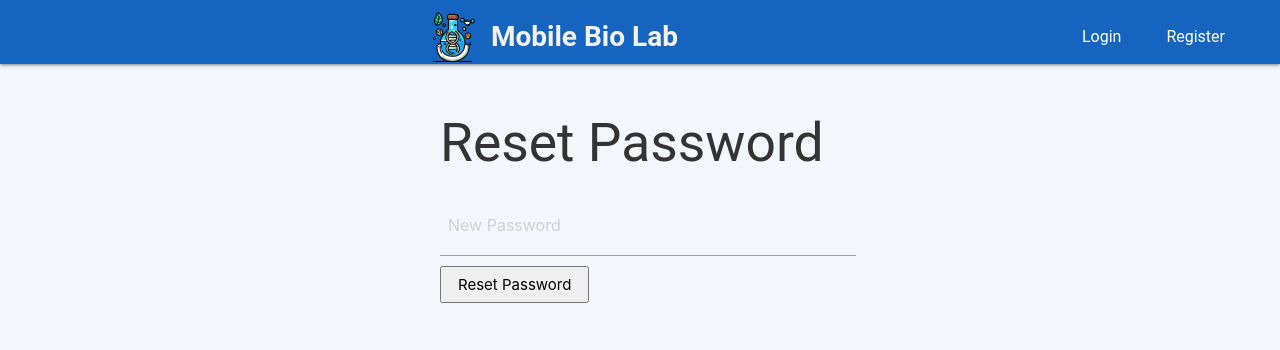
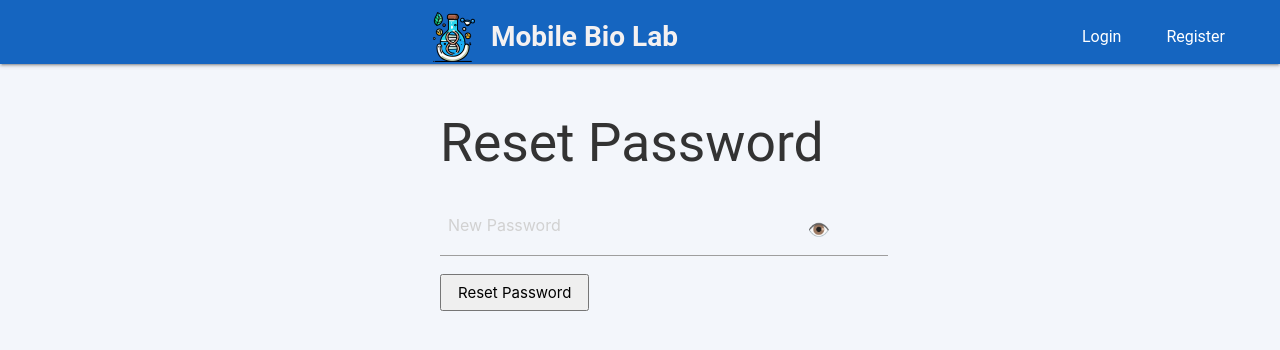
Before and after one commit to Romi-2/Mobile-Bio-Lab-Fullstack, a React (Vite) app in the folder Frontend/Mobile-Bio-Lab/: page /reset-password/1 in a window 1280 px wide. Shown: the top 350 px of the page. Built offline with nearby package versions, Linux system fonts and the light colour scheme.

Commit message:
Fix bug related to resetpassword  is fixed

```diff
--- a/Frontend/Mobile-Bio-Lab/package.json
+++ b/Frontend/Mobile-Bio-Lab/package.json
@@ -11,6 +11,7 @@
   },
   "dependencies": {
     "axios": "^1.11.0",
+    "bcrypt": "^6.0.0",
     "chart.js": "^4.5.0",
     "materialize-css": "^1.0.0",
     "nodemailer": "^7.0.5",
--- a/Frontend/Mobile-Bio-Lab/src/pages/Login.tsx
+++ b/Frontend/Mobile-Bio-Lab/src/pages/Login.tsx
@@ -15,10 +15,10 @@
 const Login: React.FC = () => {
   const [email, setEmail] = useState("");
   const [password, setPassword] = useState("");
+  const [showPassword, setShowPassword] = useState(false); // 👁️ state
   const [error, setError] = useState("");
   const navigate = useNavigate();
 
-  // ✅ fetchProfile function
   const fetchProfile = async () => {
     try {
       const token = localStorage.getItem("token");
@@ -32,7 +32,7 @@
 
       if (response.ok) {
         console.log("✅ User Profile:", profileData);
-        localStorage.setItem("profile", JSON.stringify(profileData)); // optional
+        localStorage.setItem("profile", JSON.stringify(profileData));
       } else {
         console.error("❌ Failed to fetch profile:", profileData.message);
       }
@@ -63,12 +63,10 @@
           return;
         }
 
-        // ✅ Store token + user
         localStorage.setItem("token", data.token);
         localStorage.setItem("loggedInUser", JSON.stringify(data.user));
         localStorage.setItem("role", data.user.role);
 
-        // ✅ Fetch user profile after login
         await fetchProfile();
 
         navigate("/home");
@@ -80,8 +78,6 @@
       setError("Something went wrong. Try again later.");
     }
   };
-
-
 
   return (
     <div className="login-container">
@@ -99,15 +95,23 @@
             />
           </div>
 
-          <div className="input-group">
+          <div className="input-group password-group">
             <label>Password</label>
+            <div className="password-wrapper">
               <input
-              type="password"
+                type={showPassword ? "text" : "password"} // 👁️ toggle
                 placeholder="Enter password"
                 value={password}
                 onChange={(e) => setPassword(e.target.value)}
                 required
               />
+              <span
+                className="toggle-password"
+                onClick={() => setShowPassword(!showPassword)}
+              >
+                {showPassword ? "🙈" : "👁️"} {/* icon */}
+              </span>
+            </div>
           </div>
 
           <button type="submit">Login</button>
@@ -119,7 +123,6 @@
           <Link to="/forgotPassword">Forgot Password?</Link>
           <Link to="/register">Register here</Link>
         </div>
-
       </div>
     </div>
   );
--- a/Frontend/Mobile-Bio-Lab/src/pages/resetpasswordpage.tsx
+++ b/Frontend/Mobile-Bio-Lab/src/pages/resetpasswordpage.tsx
@@ -1,4 +1,3 @@
-// resetpasswordpage.tsx
 import { useState } from "react";
 import { useParams } from "react-router-dom";
 import axios from "axios";
@@ -13,7 +12,6 @@
   isAxiosError: boolean;
   response?: { data?: { error?: string } };
 } {
-  // Check if error is an object first
   if (typeof error === "object" && error !== null) {
     return (error as { isAxiosError?: boolean }).isAxiosError === true;
   }
@@ -23,6 +21,7 @@
 export default function ResetPasswordPage() {
   const { token } = useParams<{ token: string }>();
   const [password, setPassword] = useState("");
+  const [showPassword, setShowPassword] = useState(false); // 👁️ state
   const [message, setMessage] = useState("");
 
   const handleSubmit = async (e: React.FormEvent) => {
@@ -34,7 +33,6 @@
       );
       setMessage(res.data.message);
     } catch (err: unknown) {
-      // Use the custom type guard here
       if (isAxiosError(err)) {
         setMessage(err.response?.data?.error || "Something went wrong");
       } else {
@@ -47,14 +45,30 @@
     <div style={{ maxWidth: "400px", margin: "50px auto" }}>
       <h2>Reset Password</h2>
       <form onSubmit={handleSubmit}>
+        <div style={{ position: "relative", marginBottom: "10px" }}>
           <input
-          type="password"
+            type={showPassword ? "text" : "password"} // 👁️ toggle
             placeholder="New Password"
             value={password}
             onChange={(e) => setPassword(e.target.value)}
             required
-          style={{ width: "100%", padding: "8px", marginBottom: "10px" }}
+            style={{ width: "100%", padding: "8px", paddingRight: "40px" }}
           />
+          <span
+            onClick={() => setShowPassword(!showPassword)}
+            style={{
+              position: "absolute",
+              right: "10px",
+              top: "50%",
+              transform: "translateY(-50%)",
+              cursor: "pointer",
+              fontSize: "1.2rem",
+              userSelect: "none",
+            }}
+          >
+            {showPassword ? "🙈" : "👁️"}
+          </span>
+        </div>
         <button type="submit" style={{ padding: "8px 16px" }}>
           Reset Password
         </button>
```
Also changed, not shown: 1 other file (tests, documents, lock files or other folders). Lines whose indentation alone changed are shown as unchanged.
